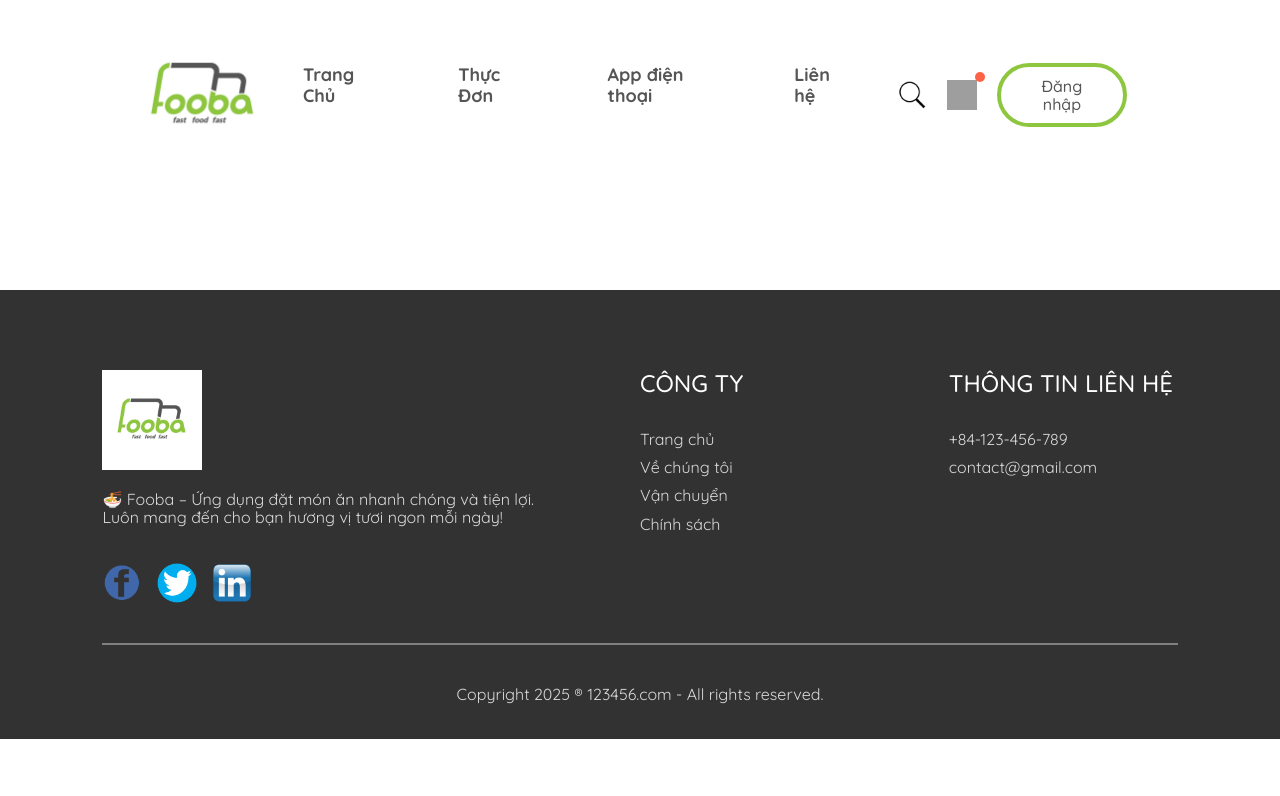
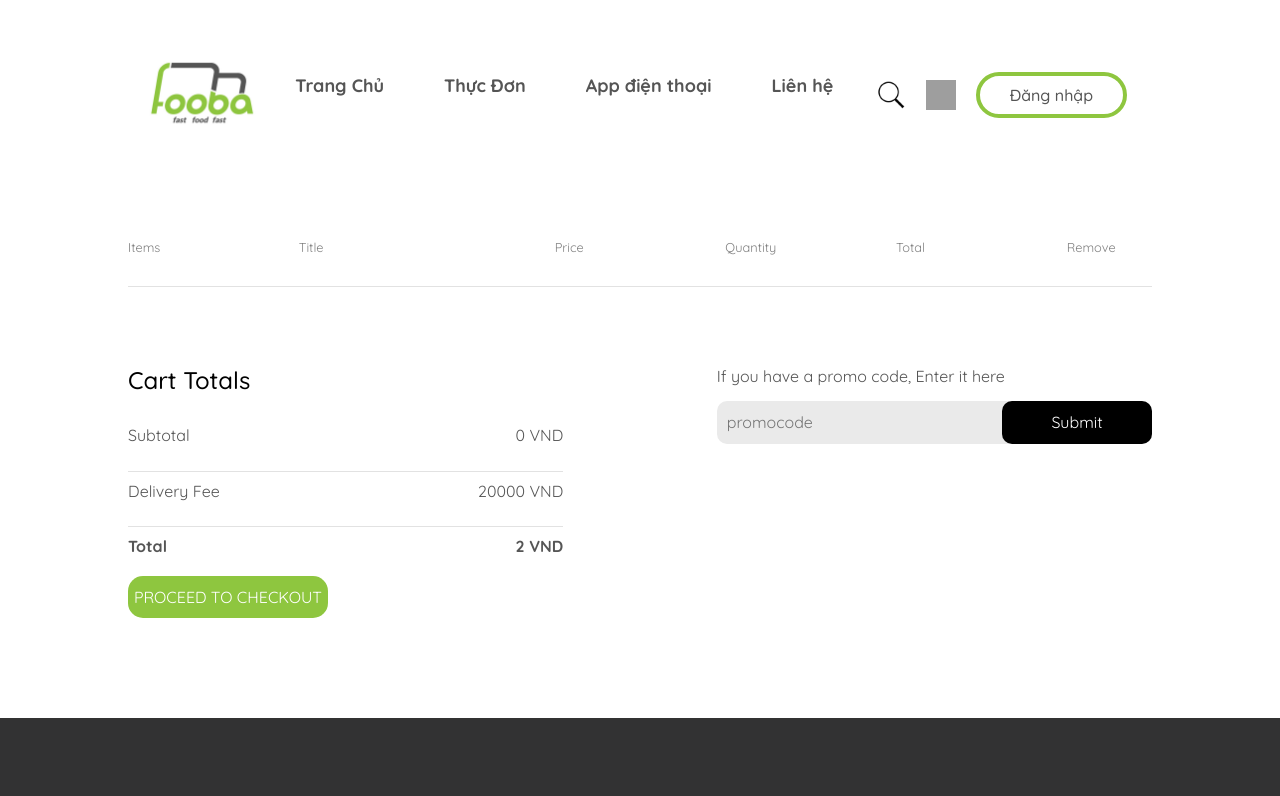
Before and after one commit to Chantrang96/Food-Order-Project, a React (Vite) app: page /Cart in a window 1280 px wide. Shown: the top 796 px of the page. Built offline with nearby package versions, Linux system fonts and the light colour scheme; grey boxes are pictures that could not be loaded.

Commit message:
làm trang giỏ hàng và chức năng đi kèm

```diff
--- a/src/components/Context/StoreContextProvider.jsx
+++ b/src/components/Context/StoreContextProvider.jsx
@@ -1,8 +1,40 @@
 import StoreContext from "./StoreContext";
 import { food_list } from "../../assets/Assets";
+import { useState } from "react";
 
 const StoreContextProvider = (props) => {
-  const contextValue = { food_list };
+  const [cartItems, setCartItems] = useState({});
+  const addToCart = (itemId) => {
+    if (!cartItems[itemId]) {
+      setCartItems((prev) => ({ ...prev, [itemId]: 1 }));
+    } else {
+      setCartItems((prev) => ({ ...prev, [itemId]: prev[itemId] + 1 }));
+    }
+  };
+
+  const removeFromCart = (itemId) => {
+    setCartItems((prev) => ({ ...prev, [itemId]: prev[itemId] - 1 }));
+  };
+
+  const getTotalCartAmount = () => {
+    let totalAmount = 0;
+    for (const item in cartItems) {
+      if (cartItems[item] > 0) {
+        let itemInfo = food_list.find((product) => product._id === item);
+        totalAmount += itemInfo.price * cartItems[item];
+      }
+    }
+    return totalAmount;
+  };
+
+  const contextValue = {
+    food_list,
+    cartItems,
+    setCartItems,
+    addToCart,
+    removeFromCart,
+    getTotalCartAmount,
+  };
 
   return (
     <StoreContext.Provider value={contextValue}>
--- a/src/components/FoodDisplay/FoodDisplay.jsx
+++ b/src/components/FoodDisplay/FoodDisplay.jsx
@@ -18,7 +18,7 @@ const FoodDisplay = ({ category }) => {
               return (
                 <FoodItem
                   key={index}
-                  id={item.id}
+                  id={item._id}
                   name={item.name}
                   price={item.price}
                   description={item.description}
--- a/src/components/FoodItem/FoodItem.jsx
+++ b/src/components/FoodItem/FoodItem.jsx
@@ -1,31 +1,28 @@
-import React, { useState } from "react";
+import React, { useContext } from "react";
 import "./FoodItem.css";
 import addIcon from "../../assets/add_icon.png";
 import removeIcon from "../../assets/remove_icon.png";
+import StoreContext from "../../components/Context/StoreContext";
 
-const FoodItem = ({ name, price, description, image }) => {
-  const [itemCount, setItemCount] = useState(0);
+const FoodItem = ({ id, name, price, description, image }) => {
+  const { cartItems, addToCart, removeFromCart } = useContext(StoreContext);
 
   return (
     <div className="food-item">
       <div className="food-item-img-container">
         <img className="food-item-image" src={image} alt="" />
-        {!itemCount ? (
-          <img
-            className="add"
-            onClick={() => setItemCount((prev) => prev + 1)}
-            src={addIcon}
-          />
+        {!cartItems[id] ? (
+          <img className="add" onClick={() => addToCart(id)} src={addIcon} />
         ) : (
           <div className="food-item-counter">
             <img
-              onClick={() => setItemCount((prev) => prev - 1)}
+              onClick={() => removeFromCart(id)}
               src={removeIcon}
               className="remove"
             />
-            <p>{itemCount} </p>
+            <p>{cartItems[id]} </p>
             <img
-              onClick={() => setItemCount((prev) => prev + 1)}
+              onClick={() => addToCart(id)}
               src={addIcon}
               className="addMore"
             />
@@ -37,7 +34,7 @@ const FoodItem = ({ name, price, description, image }) => {
           <p>{name} </p>
         </div>
         <p className="food-item-description">{description}</p>
-        <p className="food-item-price">{price}</p>
+        <p className="food-item-price">{price} VND</p>
       </div>
     </div>
   );
--- a/src/components/Navbar/Navbar.css
+++ b/src/components/Navbar/Navbar.css
@@ -14,10 +14,11 @@
   gap: 30px;
   color: #555555;
   font-size: 18px;
+  margin: none;
 }
 
 .navbar-menu li {
-  padding: 15px 25px;
+  padding: 15px;
   cursor: pointer;
   font-weight: 800;
 }
@@ -61,7 +62,7 @@
   top: -8px;
   right: -8px;
 }
-@media (max-width:1050px) {
+@media (max-width: 1050px) {
   .navar .logo {
     width: 140px;
   }
@@ -79,7 +80,7 @@
     padding: 8px 25px;
   }
 }
-@media (max-width:900px) {
+@media (max-width: 900px) {
   .navar .logo {
     width: 120px;
   }
@@ -98,8 +99,8 @@
     font-size: 15px;
   }
 }
-@media (max-width:750px) {
-    .navbar-menu {
+@media (max-width: 750px) {
+  .navbar-menu {
     display: none;
   }
 }
--- a/src/components/Navbar/Navbar.jsx
+++ b/src/components/Navbar/Navbar.jsx
@@ -1,14 +1,18 @@
-import React from "react";
+import { React, useContext } from "react";
 import "./Navbar.css";
 import Logo from "../../assets/Logo.jpg";
 import SearchIcon from "../../assets/search-icon.png";
 import BasketIcon from "../../assets/basket-icon.png";
-import { NavLink } from "react-router-dom";
+import { Link, NavLink } from "react-router-dom";
+import StoreContext from "../Context/StoreContext";
 
 const Navbar = () => {
+  const { getTotalCartAmount } = useContext(StoreContext);
   return (
     <div className="navbar">
-      <img src={Logo} className="logo" />
+      <Link to="/">
+        <img src={Logo} className="logo" />
+      </Link>
       <ul className="navbar-menu">
         <li>
           <NavLink
@@ -48,8 +52,10 @@ const Navbar = () => {
       <div className="navbar-right">
         <img src={SearchIcon} alt="" width="30" height="30" />
         <div className="navbar-search-icon">
-          <img src={BasketIcon} alt="" width="30" height="30" />
-          <div className="dot"></div>
+          <Link to="/Cart">
+            <img src={BasketIcon} alt="" width="30" height="30" />
+          </Link>
+          <div className={getTotalCartAmount() === 0 ? "" : "dot"}></div>
         </div>
         <button>Đăng nhập</button>
       </div>
--- a/src/pages/Cart/Cart.css
+++ b/src/pages/Cart/Cart.css
@@ -0,0 +1,87 @@
+.cart {
+  margin-top: 50px;
+}
+.cart-items-title {
+  display: grid;
+  grid-template-columns: 1fr 1.5fr 1fr 1fr 1fr 0.5fr;
+  align-items: center;
+  color: grey;
+  font-size: max(1vw, 12px);
+}
+.items-image {
+  width: 100px;
+  height: 100px;
+}
+.cart-items-item {
+  margin: 10px 0px;
+  color: black;
+}
+.cart hr {
+  height: 1px;
+  background-color: #e2e2e2;
+  border: none;
+}
+.cart-items-item .removeItem {
+  cursor: pointer;
+}
+.removeItem {
+  width: 30%;
+  height: 30%;
+}
+.cart-bottom {
+  margin-top: 80px;
+  display: flex;
+  justify-content: space-between;
+  gap: max(12vw, 20px);
+}
+.cart-total {
+  flex: 1;
+  display: flex;
+  flex-direction: column;
+  gap: 20px;
+}
+.cart-total-detail {
+  display: flex;
+  justify-content: space-between;
+  color: #555;
+}
+.cart-total hr {
+  margin: 10px 0px;
+}
+.cart-total button {
+  border: none;
+  color: white;
+  background-color: #8ec63f;
+  width: max(15vw, 200px);
+  padding: 12px 0px;
+  border-radius: 15px;
+  cursor: pointer;
+}
+.cart-promocode {
+  flex: 1;
+}
+.cart-promocode p {
+  color: #555;
+}
+.cart-promocode-input {
+  margin-top: 10px;
+  display: flex;
+  justify-content: space-between;
+  align-items: center;
+  background-color: #eaeaea;
+  border-radius: 10px;
+}
+.cart-promocode-input input {
+  background: transparent;
+  border: none;
+  outline: none;
+  padding-left: 10px;
+}
+.cart-promocode-input button {
+  width: max(10vw, 150px);
+  padding: 12px 5px;
+  background-color: black;
+  border: none;
+  color: white;
+  border-radius: 10px;
+}
--- a/src/pages/Cart/Cart.jsx
+++ b/src/pages/Cart/Cart.jsx
@@ -1,8 +1,83 @@
-import React from "react";
+import React, { useContext } from "react";
 import "./Cart.css";
+import StoreContext from "../../components/Context/StoreContext";
+import { food_list } from "../../assets/Assets";
+import removeIcon from "../../assets/remove_icon.png";
 
 const Cart = () => {
-  return <div></div>;
+  const { cartItems, food_list, removeFromCart, getTotalCartAmount } =
+    useContext(StoreContext);
+
+  return (
+    <div className="cart">
+      <div className="cart-items">
+        <div className="cart-items-title">
+          <p>Items</p>
+          <p>Title</p>
+          <p>Price</p>
+          <p>Quantity</p>
+          <p>Total</p>
+          <p>Remove</p>
+        </div>
+        <br />
+        <hr />
+        {food_list.map((item, index) => {
+          if (cartItems[item._id] > 0) {
+            return (
+              <div>
+                <div className="cart-items-title cart-items-item">
+                  <img className="items-image" src={item.image} alt="" />
+                  <p>{item.name} </p>
+                  <p>{item.price} VND </p>
+                  <p>{cartItems[item._id]} </p>
+                  <p>{item.price * cartItems[item._id]} VND </p>
+                  <img
+                    className="removeItem"
+                    onClick={() => removeFromCart(item._id)}
+                    src={removeIcon}
+                    alt=""
+                  />
+                </div>
+
+                <hr />
+              </div>
+            );
+          }
+        })}
+      </div>
+      <div className="cart-bottom">
+        <div className="cart-total">
+          <h2>Cart Totals</h2>
+          <div>
+            <div className="cart-total-detail">
+              <p>Subtotal</p>
+              <p>{getTotalCartAmount()} VND </p>
+            </div>
+            <hr />
+            <div className="cart-total-detail">
+              <p>Delivery Fee</p>
+              <p>{20000} VND</p>
+            </div>
+            <hr />
+            <div className="cart-total-detail">
+              <b>Total</b>
+              <b>{getTotalCartAmount() + 2} VND</b>
+            </div>
+          </div>
+          <button>PROCEED TO CHECKOUT</button>
+        </div>
+        <div className="cart-promocode">
+          <div>
+            <p>If you have a promo code, Enter it here</p>
+            <div className="cart-promocode-input">
+              <input type="text" placeholder="promocode" />
+              <button>Submit</button>
+            </div>
+          </div>
+        </div>
+      </div>
+    </div>
+  );
 };
 
 export default Cart;
```
Also changed, not shown: src/assets/Assets.js (+23 -23 lines).
